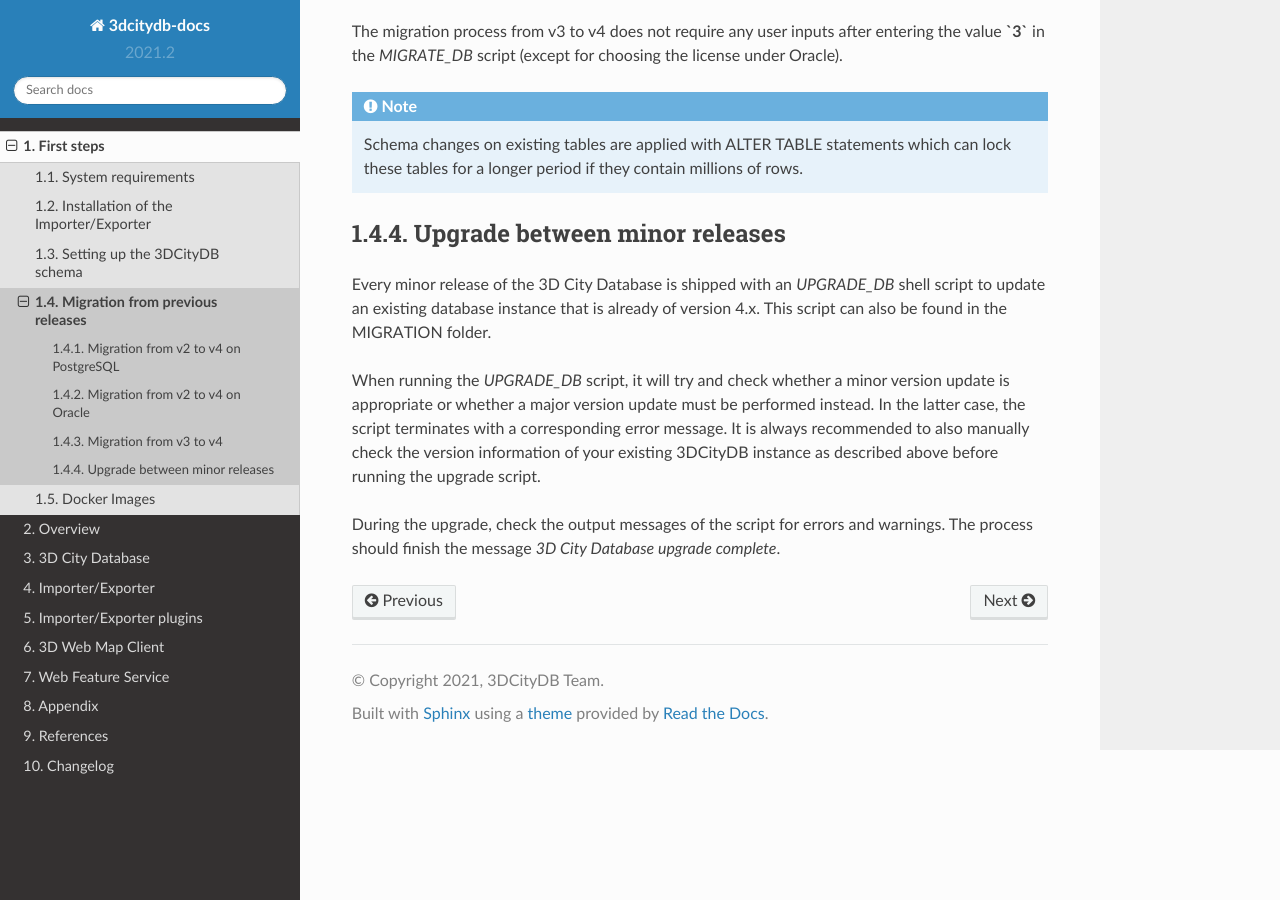
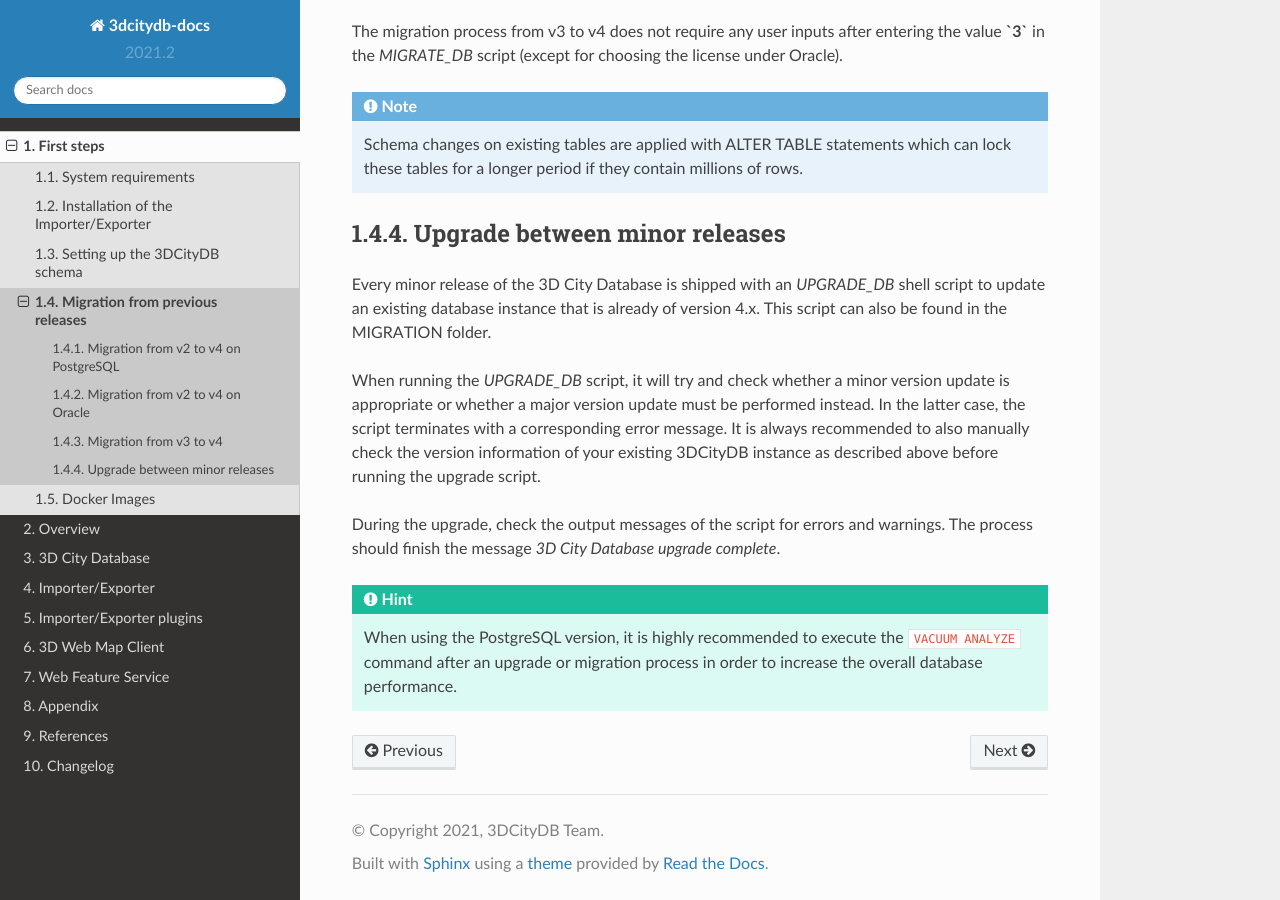
Before and after one commit to 3dcitydb/3dcitydb-docs, a Sphinx documentation site: the page built from source/first-steps/migration.rst, in a window 1280 px wide and 900 px high, scrolled down 4707 px. Built offline with Sphinx 7.4.7 and the Read the Docs theme 2.0.0, drawn with Linux system fonts in a browser that asks for light colours.

Commit message:
added hint for running vacuum analyze after DB upgrade

```diff
--- a/source/first-steps/migration.rst
+++ b/source/first-steps/migration.rst
@@ -248,3 +248,8 @@ above before running the upgrade script.
 During the upgrade, check the output messages of the script for errors and
 warnings. The process should finish the message `3D City Database
 upgrade complete`.
+
+.. hint::
+   When using the PostgreSQL version, it is highly recommended to execute the
+   ``VACUUM ANALYZE`` command after an upgrade or migration process in order
+   to increase the overall database performance.
```
